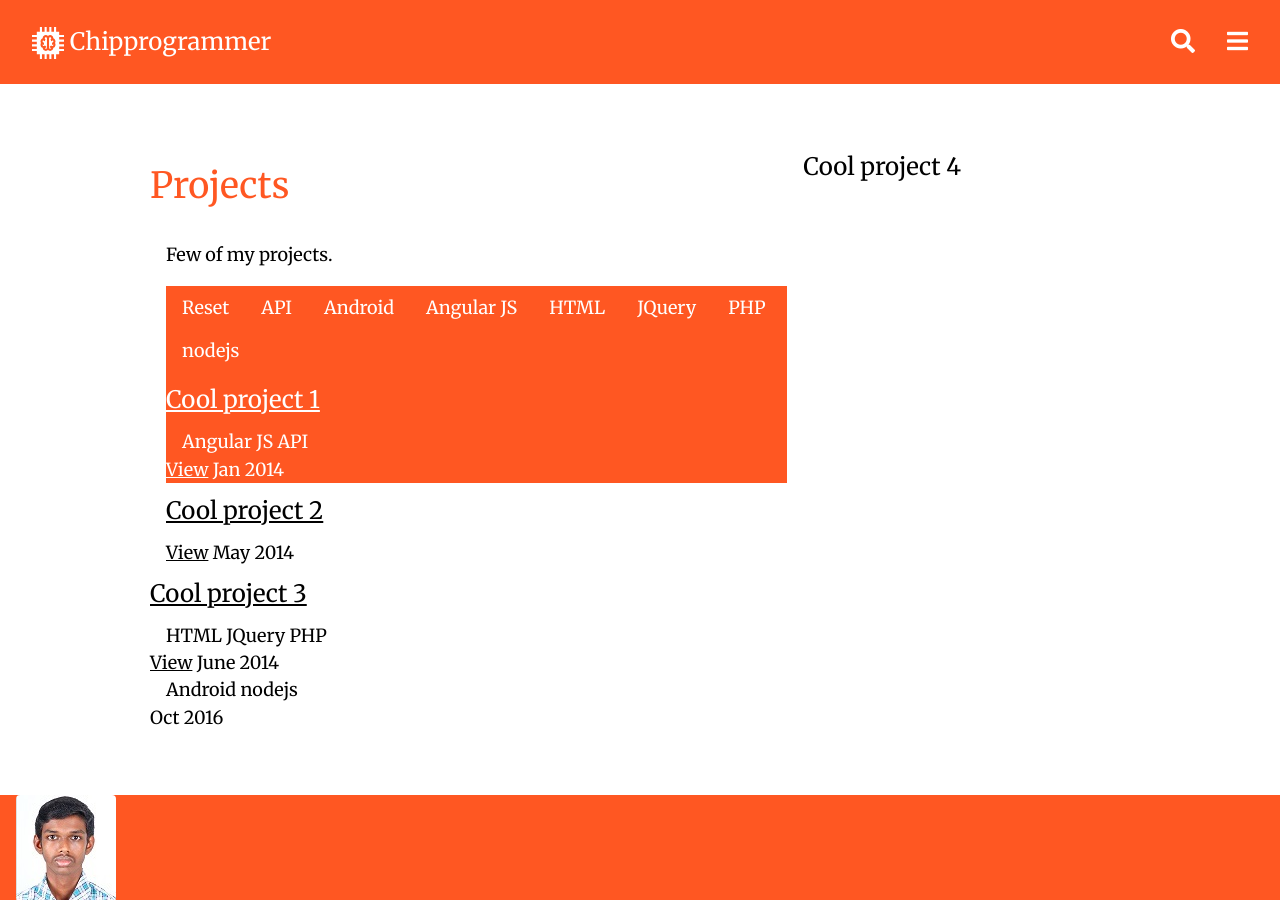
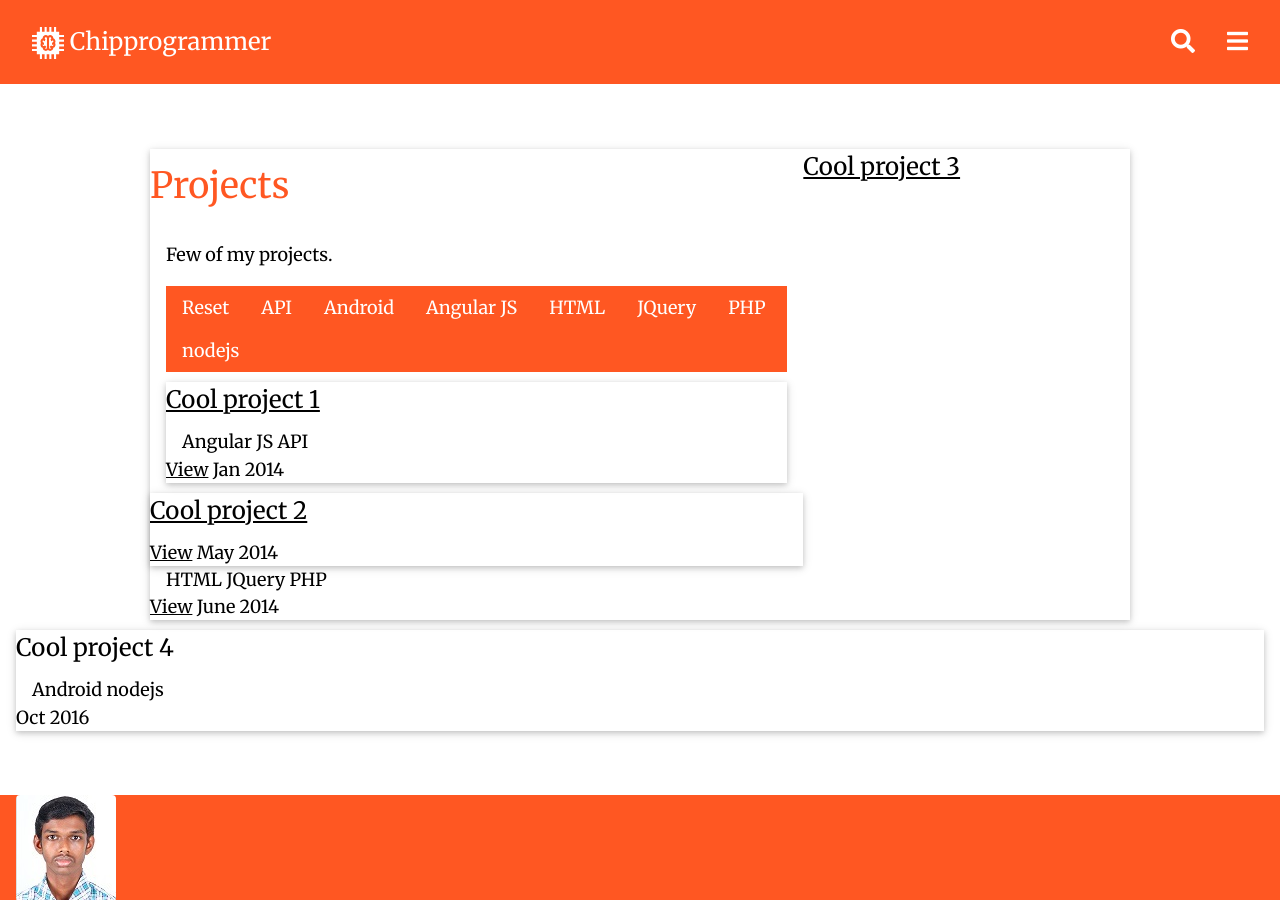
Before and after one commit to techiworld/techiworld.github.io, a Jekyll site: the page built from projects.md, in a window 1280 px wide and 900 px high. Built offline with Jekyll 4.4.1, drawn with Linux system fonts in a browser that asks for light colours; grey boxes are pictures that could not be loaded.

Commit message:
Update project.html

```diff
--- a/_layouts/project.html
+++ b/_layouts/project.html
@@ -5,11 +5,9 @@ layout: default
 
   <div class="w3-container">
     {{ content }}
-
-    <div class="w3-bar w3-deep-orange">
     {% include project_tags.html %}
     {% for i in site.data.projects %}
-    <div class="project-item col-md-4 col-sm-6 col-xs-12" id="{{ i.tags }}"
+    <div class="w3-card Tag" id="{{ i.tags }}"
     	<div class="well project-outer">
     		<div class="project-inner">
     			<a href="/static/projects/{{ i.image }}" class="w3-image">
@@ -39,7 +37,6 @@ layout: default
         </div>
     {% endfor %}
     </div>
-  </div>
 
 </article>
 <script>
```
